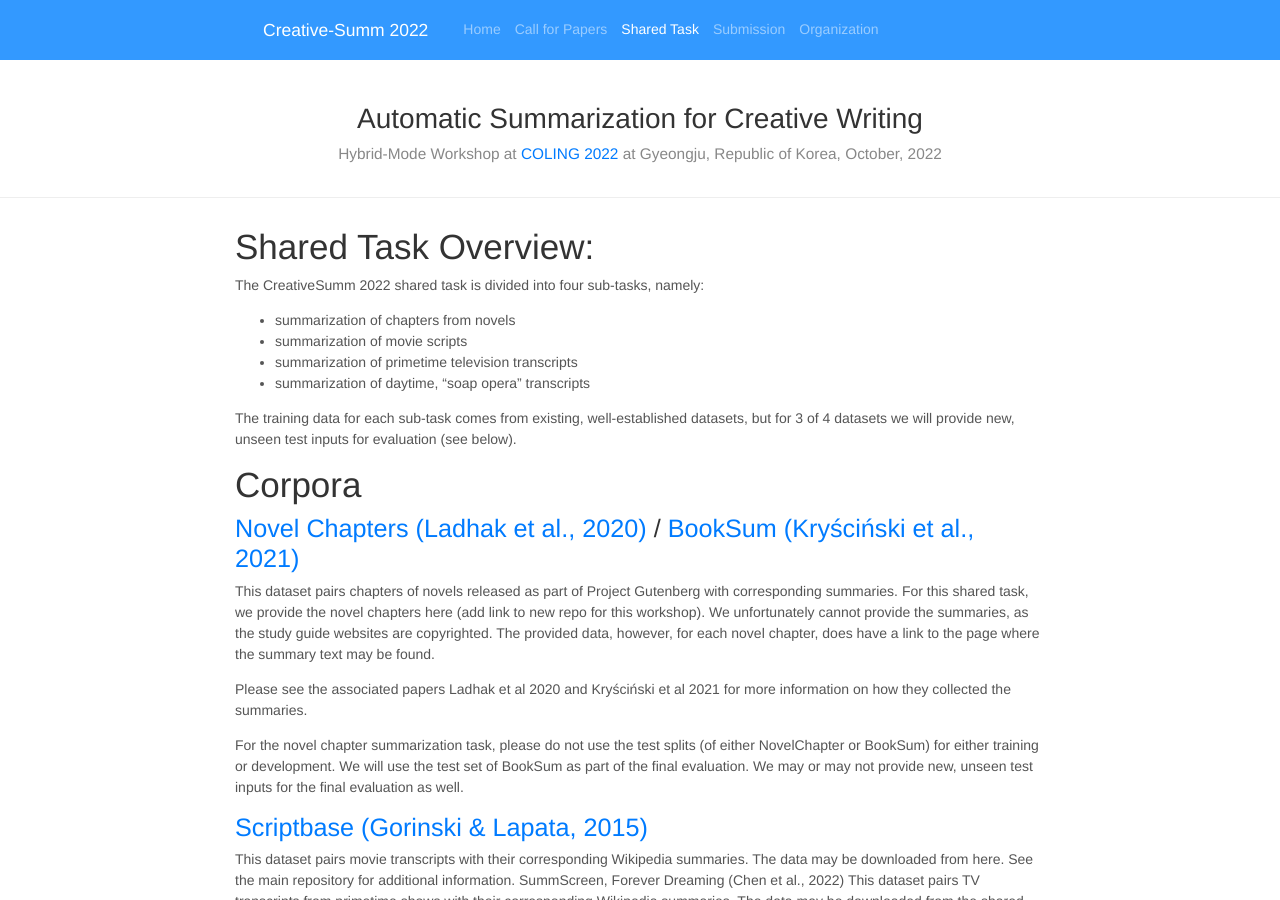
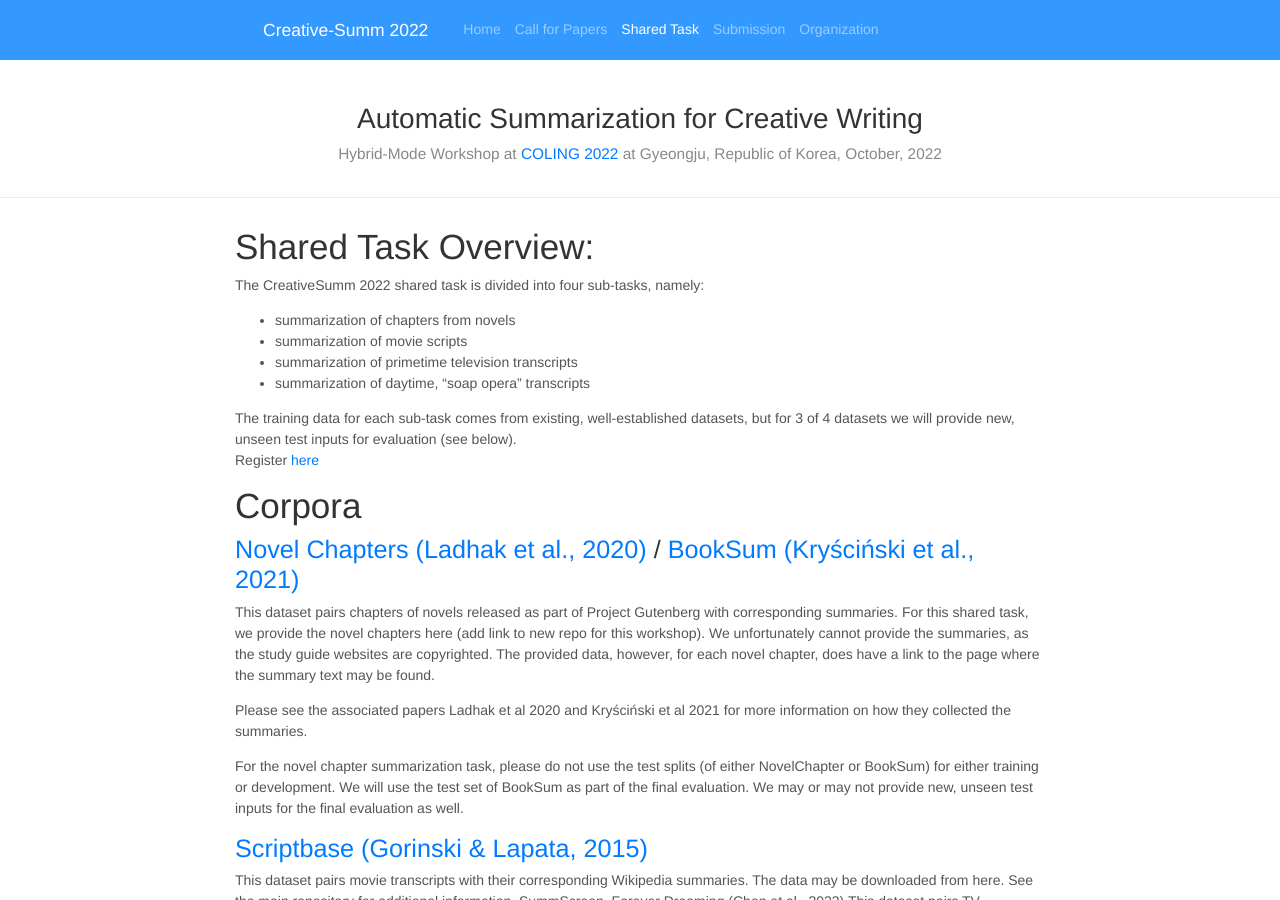
Before and after one commit to CreativeSumm/creativesumm.github.io, a Jekyll site: the page built from shared_task.md, in a window 1280 px wide and 900 px high. Built offline with Jekyll 4.4.1, drawn with Linux system fonts in a browser that asks for light colours; nearby versions of some CDN libraries.

Commit message:
Update shared_task.md

```diff
--- a/shared_task.md
+++ b/shared_task.md
@@ -16,6 +16,8 @@ The CreativeSumm 2022 shared task is divided into four sub-tasks, namely:
 - summarization of daytime, “soap opera” transcripts
 
 The training data for each sub-task comes from existing, well-established datasets, but for 3 of 4 datasets we will provide new, unseen test inputs for evaluation (see below).
+<br>
+Register [here](https://docs.google.com/forms/d/e/1FAIpQLScaBT-snWmZACG0Yv2Py9u5MQsOzk9NOfyog53wql17LDfF-w/viewform)
 <br>
 # Corpora
 
```
